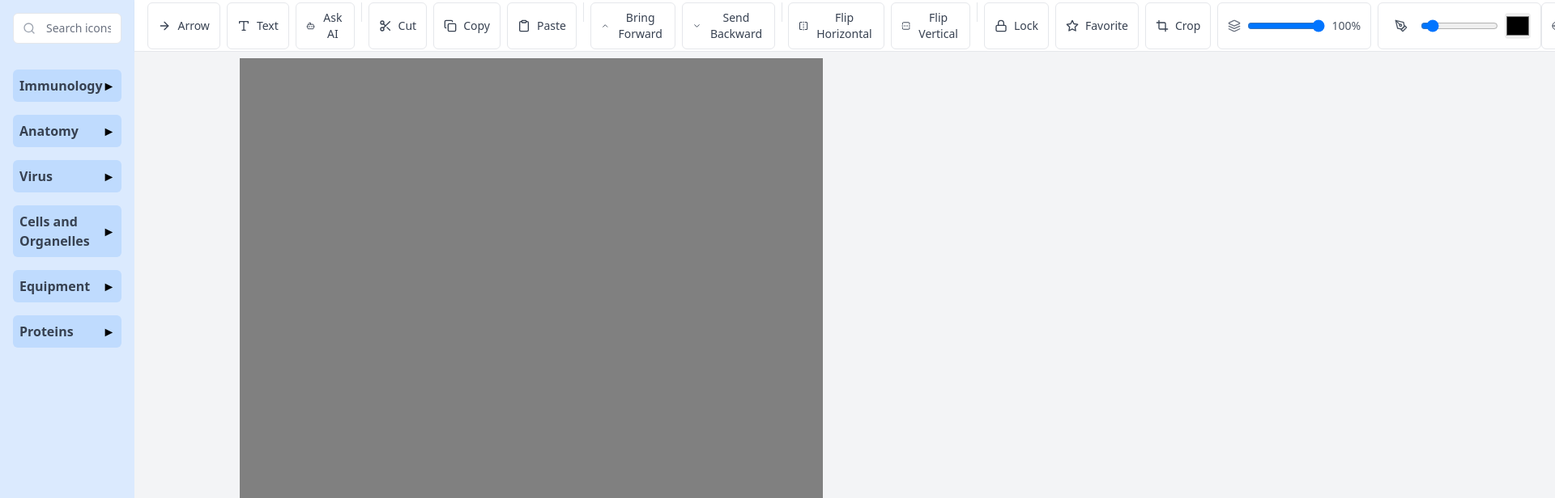
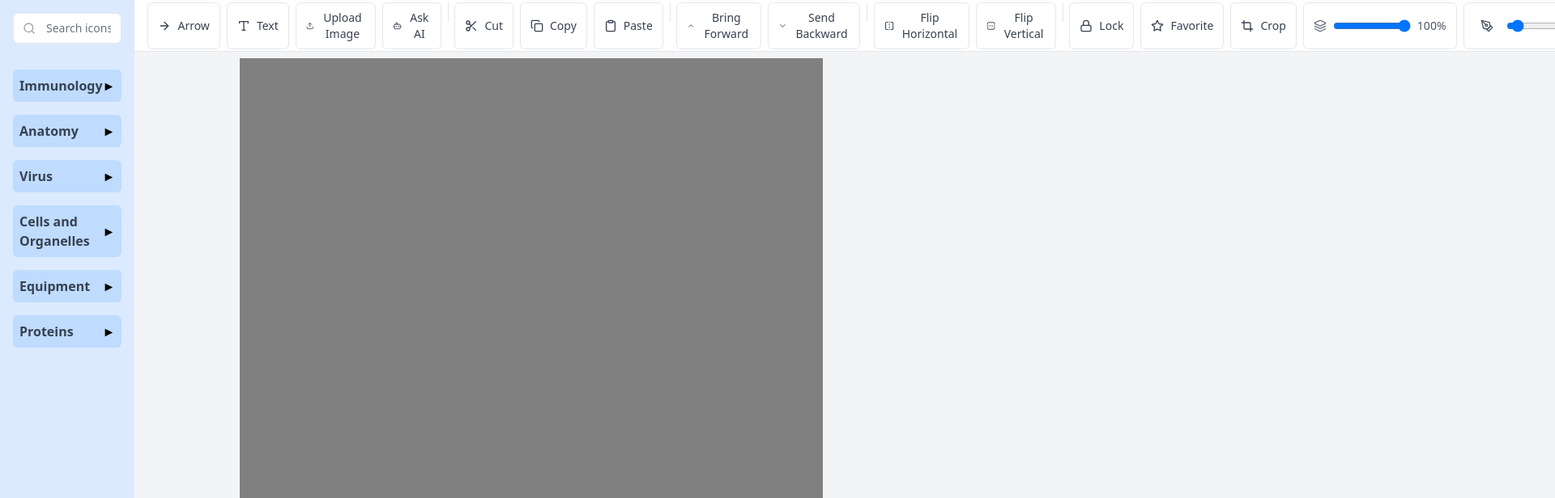
Before and after one commit to rafael-dvpy/imuno-icons, a React (Vite) app in the folder imuno/: page / in a window 1280 px wide. Shown: the top 616 px of the page at 81% size, 1920 px wide, since content can reach past the window. Built offline with nearby package versions, Linux system fonts and the light colour scheme.

Commit message:
feat(editor): Adiciona upload de imagem ao canvas e corrige layout da chatbox

```diff
--- a/imuno/src/App.tsx
+++ b/imuno/src/App.tsx
@@ -1743,6 +1743,62 @@ function App() {
     setNotifications(prev => prev.filter(notification => notification.id !== id));
   };
 
+  // Função para adicionar imagem ao canvas
+  const handleImageUpload = (file: File) => {
+    const reader = new FileReader();
+
+    reader.onload = (event) => {
+      const url = event.target?.result as string;
+
+      if (!stage || !layer) {
+        showNotification(t('notifications.errorLoadingImage'), 'error');
+        return;
+      }
+
+      const img = new window.Image();
+
+      img.onload = () => {
+        // Adicionar imagem ao canvas
+        const konvaImage = new Konva.Image({
+          image: img,
+          x: 100,
+          y: 100,
+          width: Math.min(200, img.naturalWidth),
+          height: Math.min(200, img.naturalHeight),
+          draggable: true,
+          name: 'selectable',
+        });
+
+        layer.add(konvaImage);
+
+        // Selecionar a imagem recém-adicionada
+        if (transformer) {
+          transformer.nodes([konvaImage]);
+          transformer.moveToTop();
+        }
+
+        // Adicionar ao histórico
+        addHistory('add', konvaImage);
+
+        layer.batchDraw();
+
+        showNotification(t('notifications.imageUploaded'), 'success');
+      };
+
+      img.onerror = () => {
+        showNotification(t('notifications.errorLoadingImage'), 'error');
+      };
+
+      img.src = url;
+    };
+
+    reader.onerror = () => {
+      showNotification(t('notifications.errorLoadingImage'), 'error');
+    };
+
+    reader.readAsDataURL(file);
+  };
+
   // Adicione estas refs após a definição das funções
   const handleCopyRef = useRef(handleCopy);
   const handleCutRef = useRef(handleCut);
@@ -1901,6 +1957,7 @@ function App() {
           cursorState={cursorState}
           onToggleAI={handleToggleAI}
           isAIOpen={isAIOpen}
+          onImageUpload={handleImageUpload}
         />
         <div
           className={`flex-1 bg-gray-100 ${previewMode ? "preview-mode" : ""}`}
--- a/imuno/src/components/AIAssistant/AIAssistant.component.tsx
+++ b/imuno/src/components/AIAssistant/AIAssistant.component.tsx
@@ -240,10 +240,10 @@ const AIAssistant: React.FC<AIAssistantProps> = ({
   if (!isOpen) return null;
 
   return (
-    <div className={`fixed bg-white rounded-lg shadow-2xl border border-gray-200 z-50 transition-all duration-300 ${
+    <div className={`fixed bg-white rounded-lg shadow-2xl border border-gray-200 z-50 transition-all duration-300 flex flex-col ${
       isMinimized
         ? 'bottom-4 right-4 w-80 h-16'
-        : 'bottom-4 right-4 w-96 h-[500px] max-h-[calc(100vh-120px)] max-w-[calc(100vw-48px)] sm:max-w-96'
+        : 'bottom-4 right-4 w-96 max-h-[90vh] max-w-[calc(100vw-24px)] sm:max-w-96 sm:h-[550px]'
     }`}>
       {/* Header */}
       <div className="flex items-center justify-between p-4 border-b border-gray-200 bg-gradient-to-r from-blue-500 to-purple-600 text-white rounded-t-lg">
@@ -270,7 +270,7 @@ const AIAssistant: React.FC<AIAssistantProps> = ({
       {!isMinimized && (
         <>
           {/* Messages */}
-          <div className="flex-1 overflow-y-auto p-4 space-y-4" style={{ height: 'calc(100% - 160px)', minHeight: '200px' }}>
+          <div className="flex-1 overflow-y-auto p-4 space-y-4 min-h-0">
             {messages.map((message) => (
               <div
                 key={message.id}
--- a/imuno/src/components/TopBar/TopBar.component.tsx
+++ b/imuno/src/components/TopBar/TopBar.component.tsx
@@ -3,7 +3,7 @@ import {
   ArrowRight, Type, Save, Undo2, Redo2,
   Scissors, Copy, Clipboard, FlipHorizontal, FlipVertical,
   Lock, Star, Layers, Crop,
-  ChevronUp, ChevronDown, PenTool, Bot
+  ChevronUp, ChevronDown, PenTool, Bot, Upload
 } from 'lucide-react';
 import { useTranslation } from '../../hooks/useTranslation';
 import LanguageSwitcher from '../LanguageSwitcher/LanguageSwitcher.component';
@@ -34,6 +34,7 @@ interface TopBarProps {
   cursorState: string;
   onToggleAI: () => void;
   isAIOpen: boolean;
+  onImageUpload: (file: File) => void;
 }
 
 const TopBar: React.FC<TopBarProps> = ({
@@ -62,8 +63,20 @@ const TopBar: React.FC<TopBarProps> = ({
   cursorState,
   onToggleAI,
   isAIOpen,
+  onImageUpload,
 }) => {
   const { t } = useTranslation();
+  const fileInputRef = React.useRef<HTMLInputElement>(null);
+
+  const handleImageUpload = (e: React.ChangeEvent<HTMLInputElement>) => {
+    const files = e.target.files;
+    if (files && files.length > 0) {
+      onImageUpload(files[0]);
+    }
+    if (fileInputRef.current) {
+      fileInputRef.current.value = '';
+    }
+  };
   return (
     <div className="h-16 bg-white border-b border-gray-200 px-4 flex items-center justify-between shadow-sm">
       <div className="flex space-x-2">
@@ -82,6 +95,21 @@ const TopBar: React.FC<TopBarProps> = ({
           <Type className="h-4 w-4 mr-2" />
           {t('common.text')}
         </button>
+
+        <button
+          className="inline-flex items-center px-3 py-2 border border-gray-200 rounded-md text-sm font-medium text-gray-700 bg-white hover:bg-gray-50 focus:outline-none focus:ring-2 focus:ring-offset-2 focus:ring-blue-500"
+          onClick={() => fileInputRef.current?.click()}
+        >
+          <Upload className="h-4 w-4 mr-2" />
+          {t('common.uploadImage')}
+        </button>
+        <input
+          ref={fileInputRef}
+          type="file"
+          accept="image/*"
+          onChange={handleImageUpload}
+          className="hidden"
+        />
 
         <button
           className={`inline-flex items-center px-3 py-2 border border-gray-200 rounded-md text-sm font-medium ${
--- a/imuno/src/i18n/locales/en-US.json
+++ b/imuno/src/i18n/locales/en-US.json
@@ -26,7 +26,8 @@
     "zoom": "Zoom",
     "canvasColor": "Canvas Color",
     "language": "Language",
-    "askAI": "Ask AI"
+    "askAI": "Ask AI",
+    "uploadImage": "Upload Image"
   },
   "categories": {
     "immunology": "Immunology",
@@ -60,7 +61,9 @@
     "cannotCutLocked": "Cannot cut locked items",
     "loadingSvg": "Loading SVG...",
     "errorLoadingSvg": "Error loading SVG",
-    "doubleClickToEdit": "Double click to edit"
+    "doubleClickToEdit": "Double click to edit",
+    "imageUploaded": "Image uploaded successfully",
+    "errorLoadingImage": "Error loading image"
   },
   "languages": {
     "pt-BR": "Português (Brasil)",
--- a/imuno/src/i18n/locales/es-ES.json
+++ b/imuno/src/i18n/locales/es-ES.json
@@ -26,7 +26,8 @@
     "zoom": "Zoom",
     "canvasColor": "Color del lienzo",
     "language": "Idioma",
-    "askAI": "Preguntar a la IA"
+    "askAI": "Preguntar a la IA",
+    "uploadImage": "Cargar imagen"
   },
   "categories": {
     "immunology": "Inmunología",
@@ -60,7 +61,9 @@
     "cannotCutLocked": "No se pueden cortar elementos bloqueados",
     "loadingSvg": "Cargando SVG...",
     "errorLoadingSvg": "Error al cargar SVG",
-    "doubleClickToEdit": "Doble clic para editar"
+    "doubleClickToEdit": "Doble clic para editar",
+    "imageUploaded": "Imagen cargada exitosamente",
+    "errorLoadingImage": "Error al cargar imagen"
   },
   "languages": {
     "pt-BR": "Português (Brasil)",
--- a/imuno/src/i18n/locales/pt-BR.json
+++ b/imuno/src/i18n/locales/pt-BR.json
@@ -26,7 +26,8 @@
     "zoom": "Zoom",
     "canvasColor": "Cor do canvas",
     "language": "Idioma",
-    "askAI": "Perguntar à IA"
+    "askAI": "Perguntar à IA",
+    "uploadImage": "Carregar imagem"
   },
   "categories": {
     "immunology": "Imunologia",
@@ -60,7 +61,9 @@
     "cannotCutLocked": "Não é possível recortar itens bloqueados",
     "loadingSvg": "Carregando SVG...",
     "errorLoadingSvg": "Erro ao carregar SVG",
-    "doubleClickToEdit": "Clique duplo para editar"
+    "doubleClickToEdit": "Clique duplo para editar",
+    "imageUploaded": "Imagem carregada com sucesso",
+    "errorLoadingImage": "Erro ao carregar imagem"
   },
   "languages": {
     "pt-BR": "Português (Brasil)",
```
